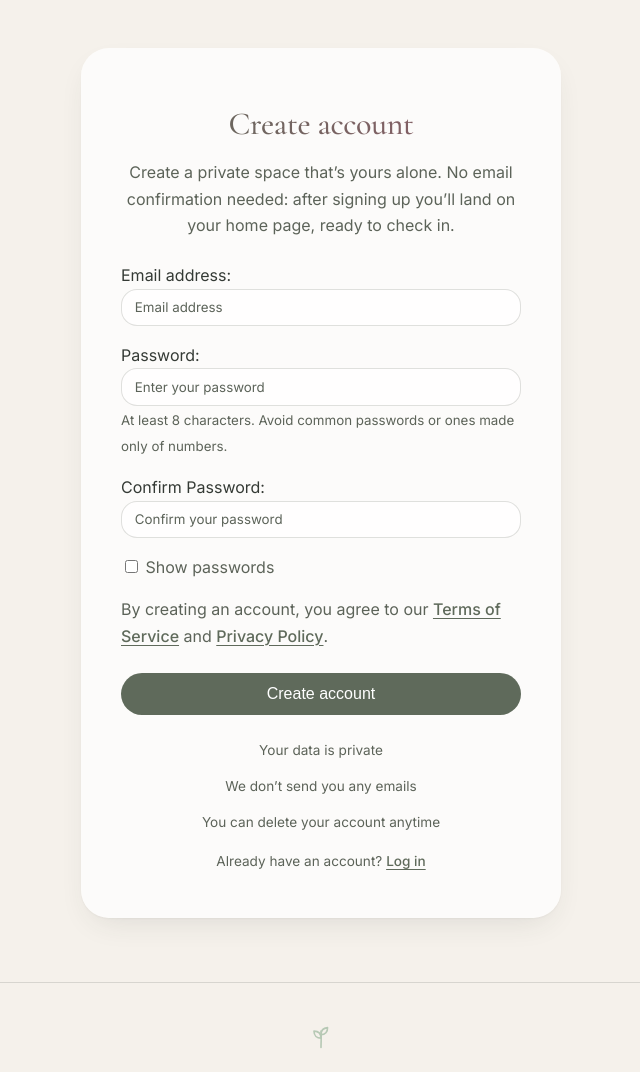
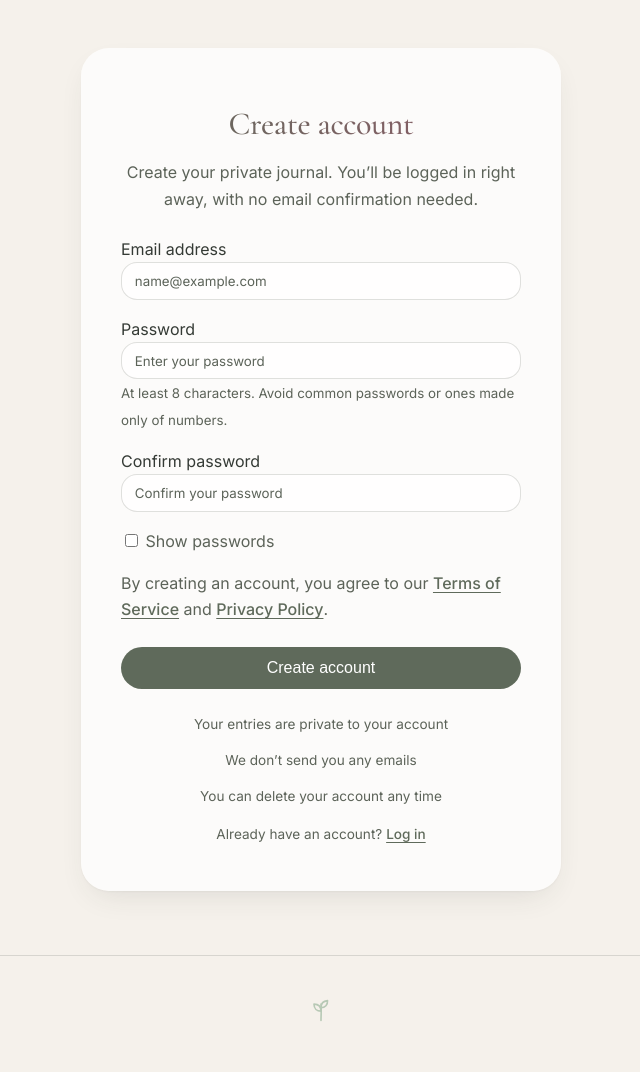
Before and after one commit to SanduAndreea22/day_planner, a Django app: page /register/ in a window 1280 px wide. Shown: the part 64-1136 px from the top of the page, without its empty margins (319-959 px from the left). Run offline with Django 5.2, Linux system fonts and the light colour scheme; parts of the project's set-up code (start-up, migrations or seed data) failed here and were passed over.

Commit message:
Register/login copy pass from the text audit
Plain error messages (no emoji), labels without colons, clearer subtitle,
real reassurance lines, contact line for forgotten passwords.

Co-Authored-By: Claude Sonnet 5.5 <noreply@anthropic.com>
Claude-Session: https://claude.ai/code/session_01Gn5nm8yv1rYHLehgJpr9be

```diff
--- a/planner/decorators.py
+++ b/planner/decorators.py
@@ -24,7 +24,7 @@ def ratelimit_post(key_prefix, limit=10, period_seconds=300):
                 cache_key = f"ratelimit:{key_prefix}:{_client_ip(request)}"
                 attempts = cache.get(cache_key, 0)
                 if attempts >= limit:
-                    messages.error(request, "Too many attempts. Please try again in a few minutes 🤍")
+                    messages.error(request, "Too many attempts. Please try again in a few minutes.")
                     return redirect(request.path)
                 cache.set(cache_key, attempts + 1, period_seconds)
 
--- a/planner/forms.py
+++ b/planner/forms.py
@@ -8,6 +8,10 @@ from django.core.exceptions import ValidationError
 from .models import UserProfile, TimeBlock, Feedback
 
 class RegisterForm(forms.ModelForm):
+    def __init__(self, *args, **kwargs):
+        kwargs.setdefault("label_suffix", "")
+        super().__init__(*args, **kwargs)
+
     password1 = forms.CharField(
         label="Password",
         widget=forms.PasswordInput(attrs={
@@ -17,7 +21,7 @@ class RegisterForm(forms.ModelForm):
     )
 
     password2 = forms.CharField(
-        label="Confirm Password",
+        label="Confirm password",
         widget=forms.PasswordInput(attrs={
             "placeholder": "Confirm your password",
             "autocomplete": "new-password"
@@ -29,13 +33,16 @@ class RegisterForm(forms.ModelForm):
         fields = ["email"]
         labels = {"email": "Email address"}
         widgets = {
-            "email": forms.EmailInput(attrs={"placeholder": "Email address"})
+            "email": forms.EmailInput(attrs={"placeholder": "name@example.com"})
+        }
+        error_messages = {
+            "email": {"invalid": "That doesn’t look like an email address."},
         }
 
     def clean_email(self):
         email = self.cleaned_data["email"].lower()
         if User.objects.filter(email=email).exists():
-            raise ValidationError("This email is already in use 💭")
+            raise ValidationError("An account with this email already exists. Try logging in instead.")
         return email
 
     def clean(self):
@@ -45,7 +52,7 @@ class RegisterForm(forms.ModelForm):
 
         if p1 and p2:
             if p1 != p2:
-                raise ValidationError("Passwords do not match, please try again 🤍")
+                raise ValidationError("The two passwords don’t match. Please try again.")
             validate_password(p1)
 
         return cleaned_data
@@ -64,9 +71,14 @@ class RegisterForm(forms.ModelForm):
         return user
 
 class EmailAuthenticationForm(forms.Form):
+    def __init__(self, *args, **kwargs):
+        kwargs.setdefault("label_suffix", "")
+        super().__init__(*args, **kwargs)
+
     email = forms.EmailField(
         label="Email",
-        widget=forms.EmailInput(attrs={"placeholder": "Email address"})
+        widget=forms.EmailInput(attrs={"placeholder": "name@example.com"}),
+        error_messages={"invalid": "That doesn’t look like an email address."},
     )
     password = forms.CharField(
         label="Password",
@@ -79,17 +91,17 @@ class EmailAuthenticationForm(forms.Form):
         password = cleaned_data.get("password")
 
         if not email or not password:
-            raise ValidationError("Please fill in both email and password 💭")
+            raise ValidationError("Enter both your email and your password.")
 
         try:
             user = User.objects.get(email=email)
         except User.DoesNotExist:
-            raise ValidationError("Incorrect email or password 💭")
+            raise ValidationError("Incorrect email or password.")
 
         user = authenticate(username=user.username, password=password)
 
         if user is None:
-            raise ValidationError("Incorrect email or password 💭")
+            raise ValidationError("Incorrect email or password.")
 
         self.user = user
         return cleaned_data
@@ -98,6 +110,10 @@ class EmailAuthenticationForm(forms.Form):
         return self.user
 
 class ProfileForm(forms.ModelForm):
+    def __init__(self, *args, **kwargs):
+        kwargs.setdefault("label_suffix", "")
+        super().__init__(*args, **kwargs)
+
     class Meta:
         model = UserProfile
         fields = ["nickname", "bio"]
--- a/planner/templates/planner/auth/login.html
+++ b/planner/templates/planner/auth/login.html
@@ -9,7 +9,7 @@
     <h2 class="auth-title">Log in</h2>
 
     <p class="auth-subtitle muted">
-        Welcome back. Continue where you left off
+        Welcome back.
     </p>
 
     <form method="post" class="auth-form">
@@ -43,8 +43,7 @@
     <script>document.getElementById("show-password").addEventListener("change",function(e){document.querySelectorAll('.auth-form input[name^="password"]').forEach(function(i){i.type=e.target.checked?"text":"password";});});</script>
 
     <div class="auth-trust muted">
-        <p> Your data is protected</p>
-        <p> Your activity is private</p>
+        <p>Forgot your password? Automatic reset isn’t available, so contact <a href="mailto:lexu22deea@gmail.com" class="accent-link">lexu22deea@gmail.com</a> for help.</p>
     </div>
 
     <p class="muted auth-footer">
--- a/planner/templates/planner/auth/register.html
+++ b/planner/templates/planner/auth/register.html
@@ -7,7 +7,7 @@
     <h2 class="auth-title">Create account</h2>
 
     <p class="auth-subtitle muted">
-        Create a private space that’s yours alone. No email confirmation needed: after signing up you’ll land on your home page, ready to check in.
+        Create your private journal. You’ll be logged in right away, with no email confirmation needed.
     </p>
 
     <form method="post" class="auth-form">
@@ -52,14 +52,14 @@
             <a href="{% url 'privacy_policy' %}" class="accent-link">Privacy Policy</a>.
         </p>
 
-        <button type="submit" class="auth-button">Create account </button>
+        <button type="submit" class="auth-button">Create account</button>
     </form>
     <script>document.getElementById("show-password").addEventListener("change",function(e){document.querySelectorAll('.auth-form input[name^="password"]').forEach(function(i){i.type=e.target.checked?"text":"password";});});</script>
 
     <div class="auth-trust muted">
-        <p> Your data is private</p>
+        <p>Your entries are private to your account</p>
         <p>We don’t send you any emails</p>
-        <p> You can delete your account anytime</p>
+        <p>You can delete your account any time</p>
     </div>
 
     <p class="muted auth-footer">
```
Also changed, not shown: planner/tests/test_auth.py (+13 -1 lines).
